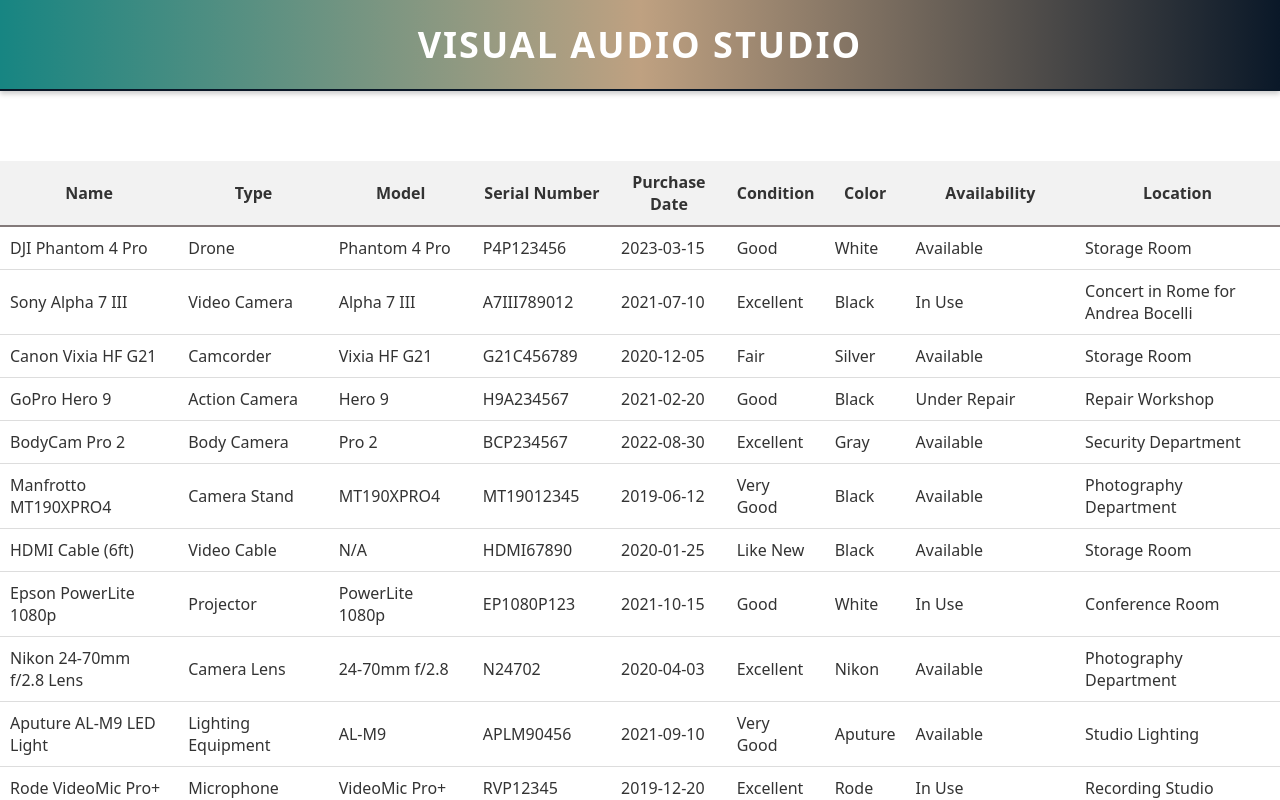
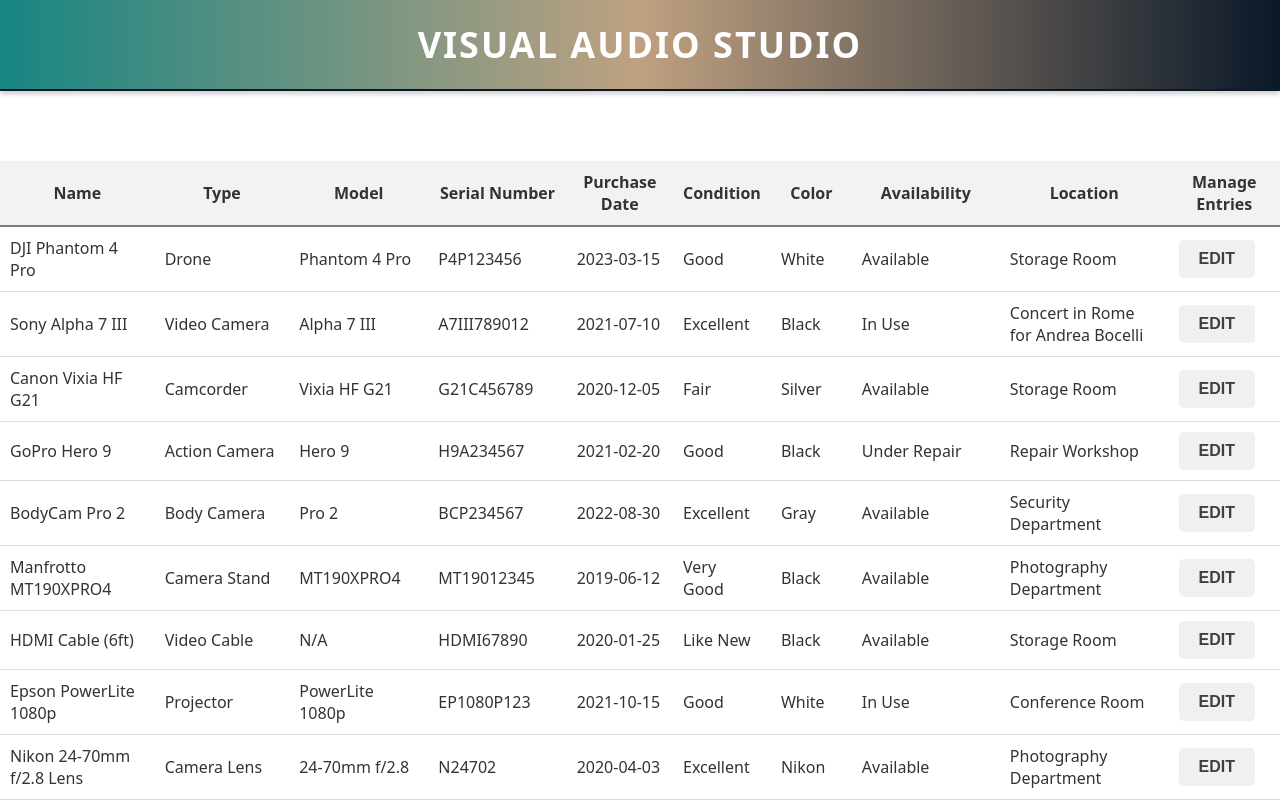
Before and after one commit to mulewile/visual-audio-studio, a Next.js app: page / in a window 1280 px wide. Shown: the top 800 px of the page. Built offline with nearby package versions, Linux system fonts and the light colour scheme.

Commit message:
Added Styled edit button to table

```diff
--- /dev/null
+++ b/components/Button/index.jsx
@@ -0,0 +1,38 @@
+import styled from 'styled-components';
+
+const StyledButton = styled.button`
+  color: #3C4142;
+  background-color: #f0f0f0;
+  padding: 10px 20px;
+  border: none;
+  border-radius: 5px;
+  font-size: 16px;
+  font-weight: bold;
+  cursor: pointer;
+  transition: background-color 0.3s, transform 0.1s;
+
+  &:hover {
+    background-color: #e2e2e2;
+    transform: scale(1.05);
+  }
+
+  &:active {
+    background-color: #d0d0d0;
+    transform: scale(0.95);
+  }
+
+  &:focus {
+    outline: none;
+    box-shadow: 0 0 0 2px rgba(60, 64, 66, 0.5);
+  }
+
+  &:disabled {
+    background-color: #cccccc;
+    color: #777777;
+    cursor: not-allowed;
+  }
+`;
+
+export default function Button({ children, ...props }) {
+  return <StyledButton {...props}>{children}</StyledButton>;
+}
--- a/components/VideoEquipment/index.jsx
+++ b/components/VideoEquipment/index.jsx
@@ -1,6 +1,7 @@
 import styled from 'styled-components';
 import { v4 as uuidv4 } from 'uuid';
 import videoEquipment from '../../data/video_equipment.json';
+import StyledButton from '../Button';
 
 const StyledTable = styled.table`
   border-collapse: collapse;
@@ -23,6 +24,12 @@
   border-bottom: 2px solid #837a7a;
 `;
 
+
+const StyledTableHeaderActioCell = styled.th`
+  padding: 10px;
+  border-bottom: 2px solid #837a7a;
+`;
+
 const StyledTableCell = styled.td`
   padding: 10px;
 `;
@@ -41,6 +48,7 @@
           <StyledTableHeaderCell>Color</StyledTableHeaderCell>
           <StyledTableHeaderCell>Availability</StyledTableHeaderCell>
           <StyledTableHeaderCell>Location</StyledTableHeaderCell>
+          <StyledTableHeaderCell>Manage Entries</StyledTableHeaderCell>
         </StyledTableRow>
       </StyledTableHeader>
       <tbody>
@@ -55,6 +63,7 @@
             <StyledTableCell>{item.Color || item.Brand}</StyledTableCell>
             <StyledTableCell>{item.Availability}</StyledTableCell>
             <StyledTableCell>{item.DepartmentLocation}</StyledTableCell>
+            <StyledTableCell><StyledButton  >EDIT</StyledButton></StyledTableCell>
           </StyledTableRow>
         ))}
       </tbody>
```
